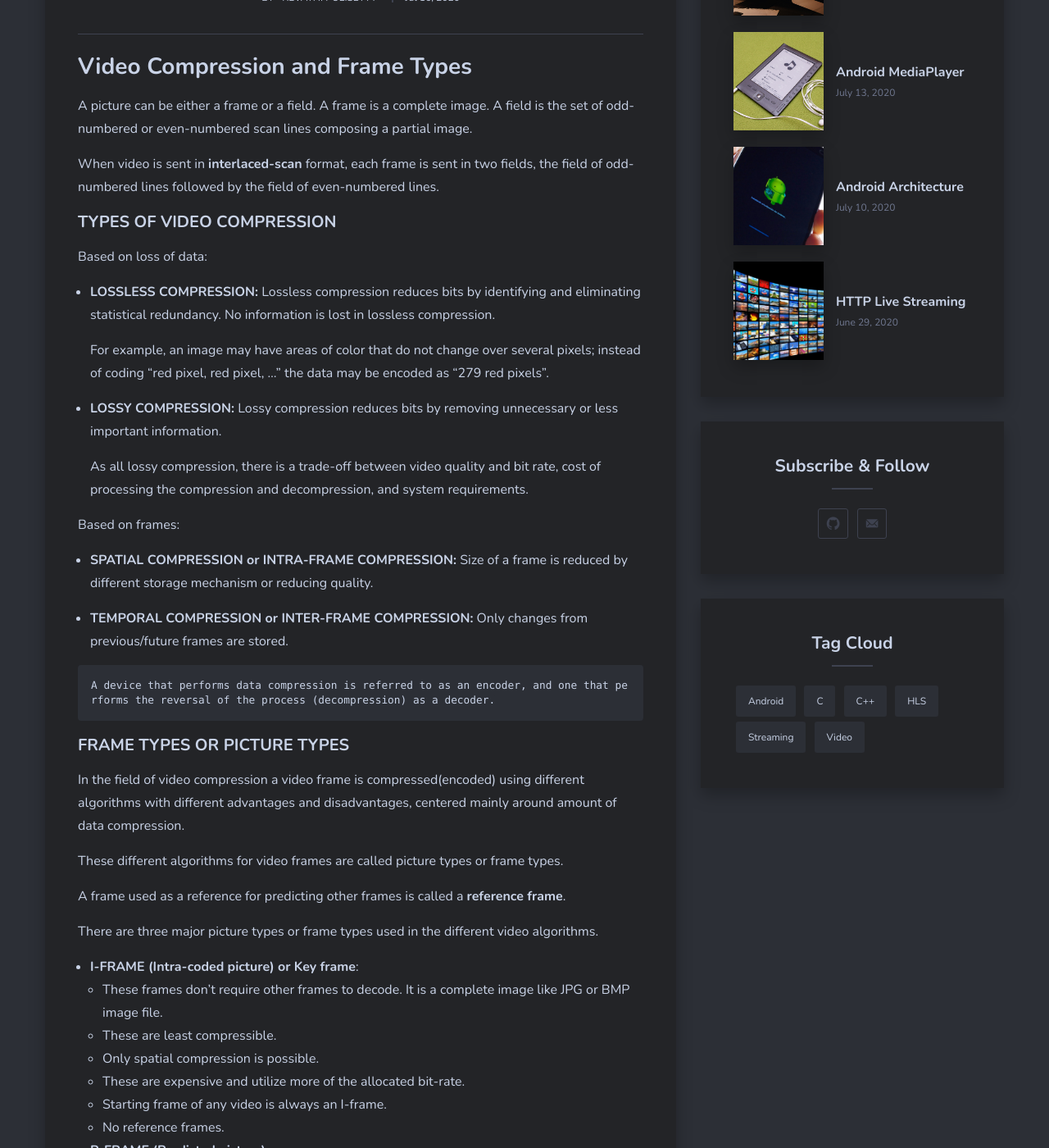
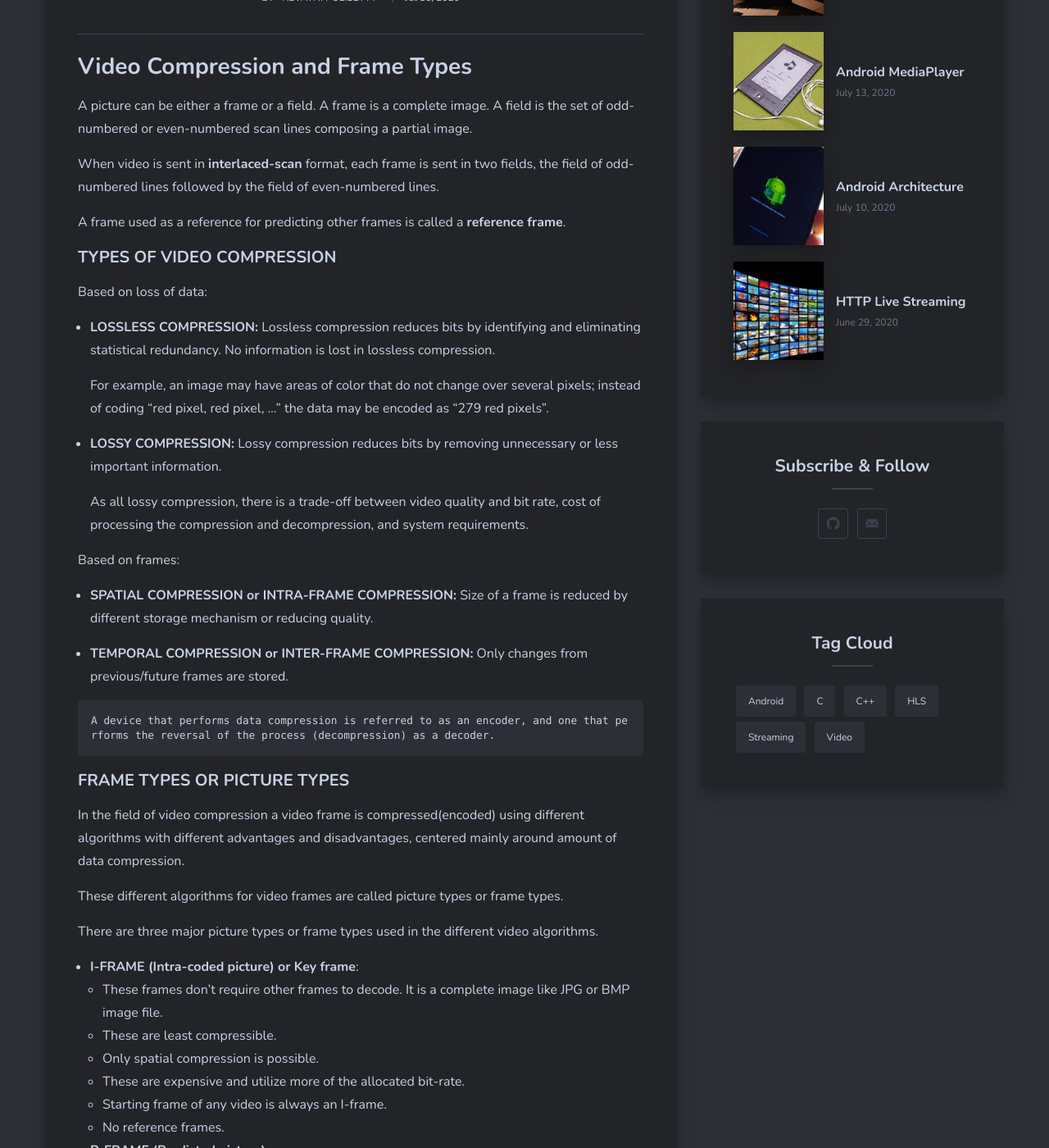
Before and after one commit to revathi727/revathi727.github.io, a Jekyll site: the page built from _posts/2020-07-16-video_compression_and_frame_types.md, in a window 1280 px wide and 1400 px high, scrolled down 314 px. Shown: the whole window at 82% size. Built offline with Jekyll 4.4.1, drawn with Linux system fonts in a browser that asks for light colours; nearby versions of some CDN libraries; part of the change alters nothing that is shown.

```diff
--- a/_posts/2020-07-16-video_compression_and_frame_types.md
+++ b/_posts/2020-07-16-video_compression_and_frame_types.md
@@ -14,6 +14,8 @@ image: videocompression.jpg
 A picture can be either a frame or a field. A frame is a complete image. A field is the set of odd-numbered or even-numbered scan lines composing a partial image.
 
 When video is sent in **interlaced-scan** format, each frame is sent in two fields, the field of odd-numbered lines followed by the field of even-numbered lines.
+
+A frame used as a reference for predicting other frames is called a **reference frame**.
 
 #### TYPES OF VIDEO COMPRESSION
 
@@ -41,8 +43,6 @@ A device that performs data compression is referred to as an encoder, and one th
 In the field of video compression a video frame is compressed(encoded) using different algorithms with different advantages and disadvantages, centered mainly around amount of data compression.
 
 These different algorithms for video frames are called picture types or frame types.
-
-A frame used as a reference for predicting other frames is called a **reference frame**.
 
 There are three major picture types or frame types used in the different video algorithms.
 
```
